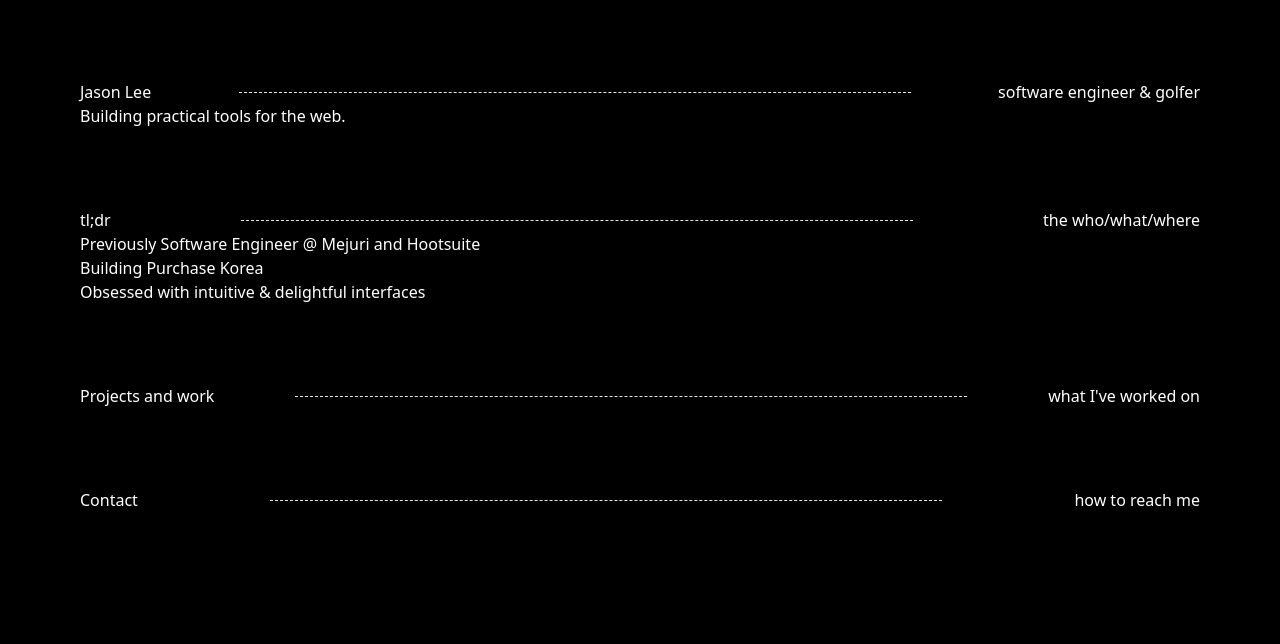
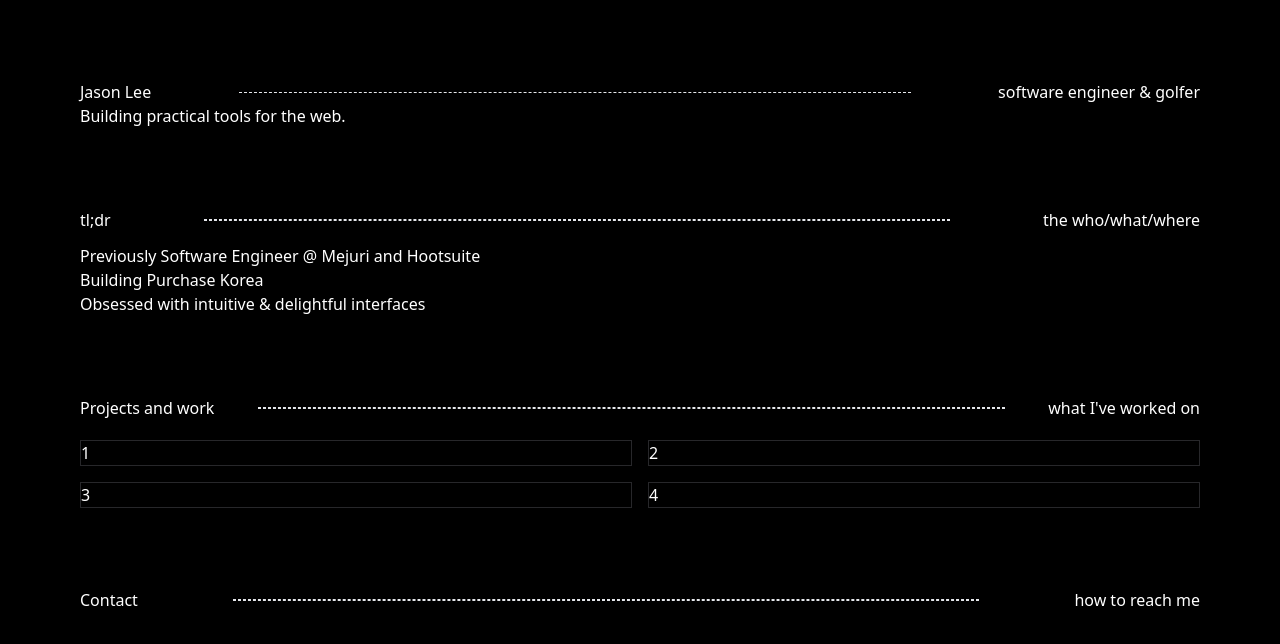
Before and after one commit to jason-sj-lee/jasonl-site, a website: page src/index.html in a window 1280 px wide. Drawn offline with Linux system fonts and the light colour scheme.

Commit message:
fix: update hr

```diff
--- a/src/index.html
+++ b/src/index.html
@@ -21,11 +21,11 @@
     <div class="m-20">
       <header class="flex items-center justify-between">
         <h2>tl;dr</h2>
-        <hr class="w-3/5 border-dashed" />
+        <hr class="border border-dashed w-2/3" />
         <h3>the who/what/where</h3>
       </header>
 
-      <content>
+      <content class="flex flex-col mt-3">
         <p>Previously Software Engineer @ Mejuri and Hootsuite</p>
         <p>Building Purchase Korea</p>
         <p>Obsessed with intuitive & delightful interfaces</p>
@@ -35,17 +35,22 @@
     <div class="m-20">
       <header class="flex items-center justify-between">
         <h2>Projects and work</h2>
-        <hr class="w-3/5 border-dashed" />
+        <hr class="border border-dashed w-2/3" />
         <h3>what I've worked on</h3>
       </header>
 
-      <content class="flex flex-wrap"> </content>
+      <content class="grid gap-4 grid-cols-2 mt-5">
+        <div class="border border-zinc-800">1</div>
+        <div class="border border-zinc-800">2</div>
+        <div class="border border-zinc-800">3</div>
+        <div class="border border-zinc-800">4</div>
+      </content>
     </div>
 
     <div class="m-20">
       <header class="flex items-center justify-between">
         <h2>Contact</h2>
-        <hr class="w-3/5 border-dashed" />
+        <hr class="border border-dashed w-2/3" />
         <h3>how to reach me</h3>
       </header>
     </div>
```
Also changed, not shown: styles/output.css.
